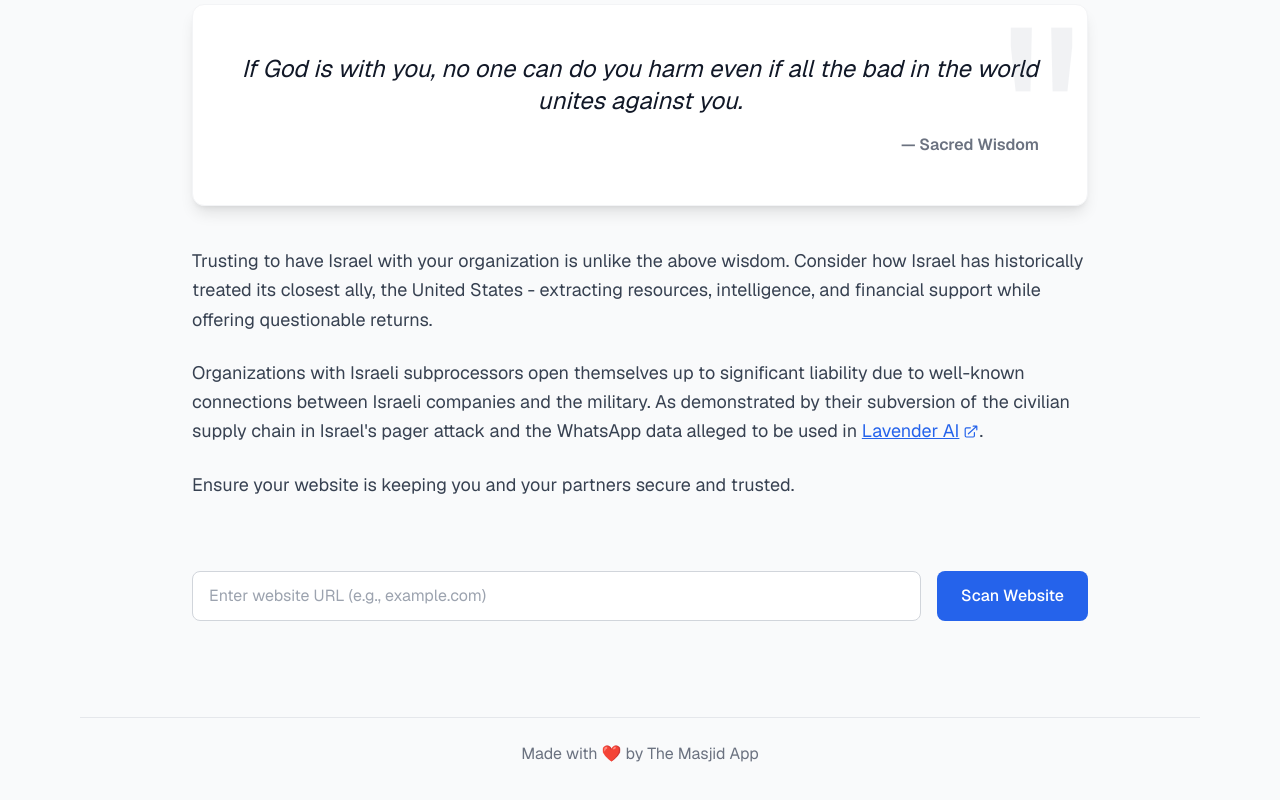
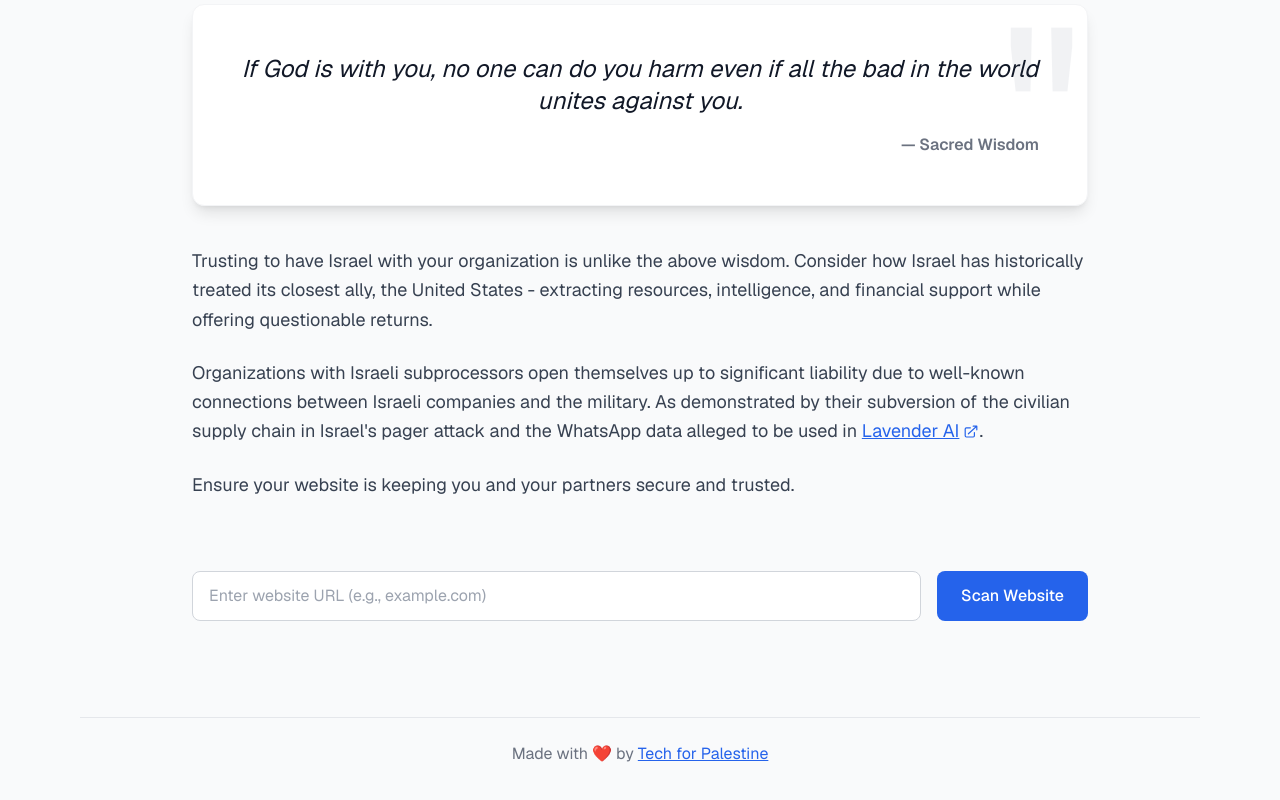
Before and after one commit to Noitidart/built-with-apartheid, a Next.js app: page / in a window 1280 px wide. Shown: the part 220-1020 px from the top of the page. Built offline with nearby package versions, Linux system fonts and the light colour scheme.

Commit message:
Change to promote techforpalestine.org

```diff
--- a/pages/[...url].tsx
+++ b/pages/[...url].tsx
@@ -388,7 +388,14 @@ export default function UrlPage() {
       <footer className="mt-16 py-6 border-t border-gray-200 dark:border-gray-800 text-center text-gray-500 dark:text-gray-400 w-full">
         <p>
           Made with <span className="dark:hidden">❤️</span>
-          <span className="hidden dark:inline">🤍</span> by The Masjid App
+          <span className="hidden dark:inline">🤍</span> by{" "}
+          <Link
+            className="text-blue-600 hover:text-blue-800 dark:text-blue-400 dark:hover:text-blue-300 underline"
+            href="https://techforpalestine.org/"
+            target="_blank"
+          >
+            Tech for Palestine
+          </Link>
         </p>
       </footer>
     </div>
```
